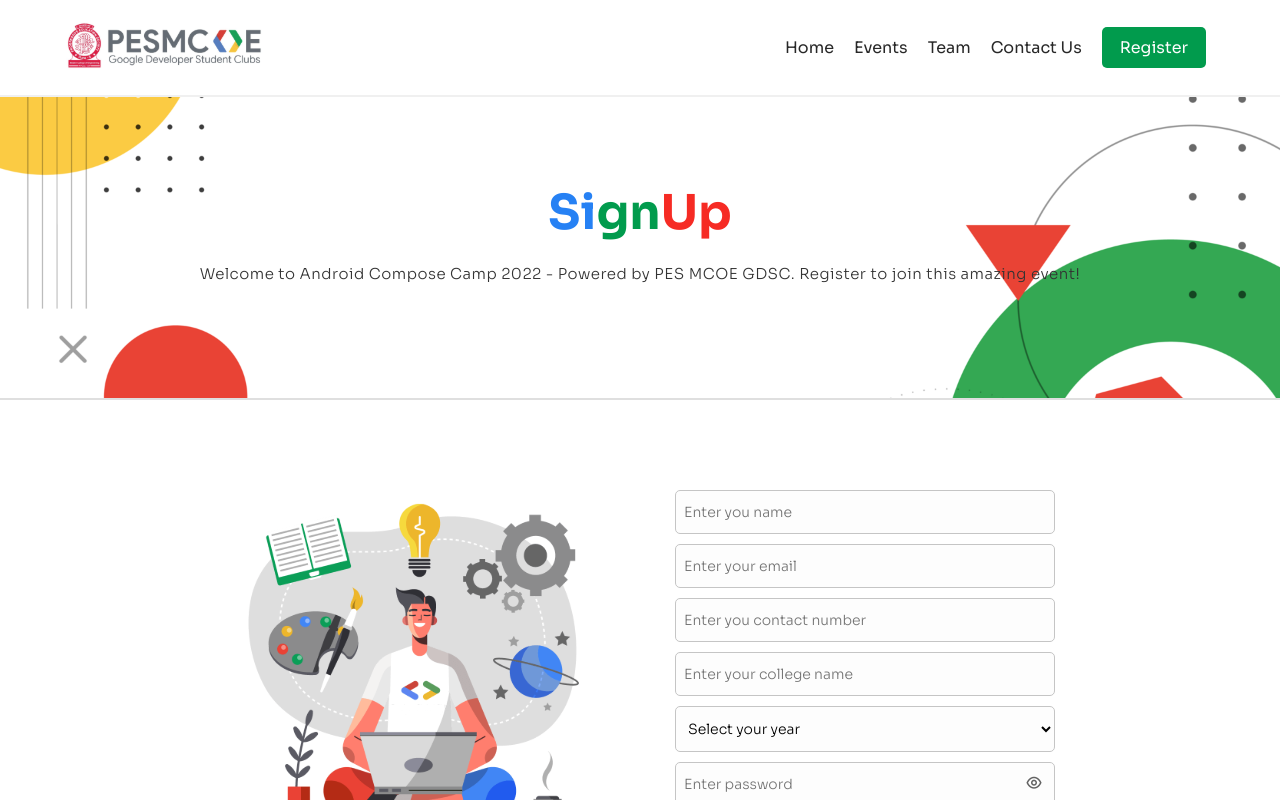
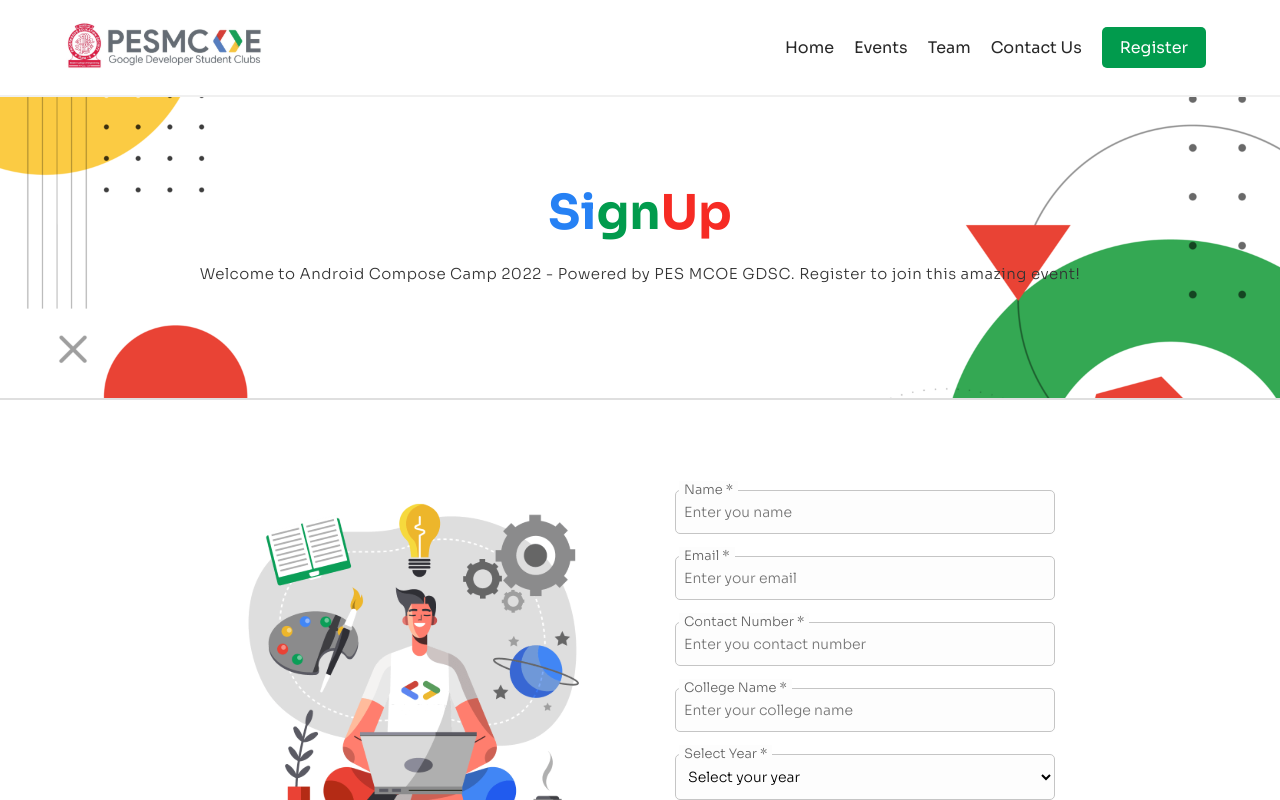
Before and after one commit to pruthvii09/gdsc-frontend, a React (Create React App) app: page /signup in a window 1280 px wide. Shown: the top 800 px of the page. Built offline with nearby package versions, Linux system fonts and the light colour scheme.

Commit message:
after form change

```diff
--- a/src/Styles/pages/signup/Signup.module.css
+++ b/src/Styles/pages/signup/Signup.module.css
@@ -60,6 +60,8 @@
 
 .container .field {
   margin: 10px 10px;
+  position: relative;
+  margin-bottom: 22px !important;
 }
 
 .field input[type='text'],
@@ -83,6 +85,17 @@
   margin-bottom: 5px !important;
   text-align: left !important;
   margin-top: 0px !important;
+}
+
+.field b {
+  font-weight: 300;
+  font-size: 13px;
+  color: #636363;
+  position: absolute;
+  top: -9px;
+  left: 4px;
+  background: #fdfdfd;
+  padding: 0px 5px;
 }
 
 .field p span {
--- a/src/pages/login/index.js
+++ b/src/pages/login/index.js
@@ -40,8 +40,12 @@
 
     if (data?.email?.length <= 0) {
       setEmptyFields((emptyFields) => [...emptyFields, 'email']);
+      setError('Please enter email!');
+      setShowError(true);
     } else if (data?.password?.length <= 0) {
       setEmptyFields((emptyFields) => [...emptyFields, 'password']);
+      setError('Please enter password!');
+      setShowError(true);
     } else {
       const response = await fetch(
         `${process.env.REACT_APP_BACKEND_URI}/api/users/login`,
@@ -53,21 +57,16 @@
           body: JSON.stringify({ ...data }),
         }
       );
-
       const json = await response.json();
-
       if (response.ok) {
-        console.log(json);
         localStorage.setItem('user', JSON.stringify(json));
         setData({
           email: '',
           password: '',
         });
-
         setTimeout(() => {
           dispatch({ type: 'LOGIN', payload: json });
         }, 4000);
-
         setOpenDialog(true);
       }
       if (!response.ok) {
@@ -98,6 +97,7 @@
         <div className={styles.form} style={{ marginTop: '90px' }}>
           <div>
             <div className={styles.field}>
+              <b>Email *</b>
               <input
                 type="email"
                 placeholder="Enter your email"
@@ -109,6 +109,7 @@
               />
             </div>
             <div className={`${styles.field} ${styles.password_field}`}>
+              <b>Password *</b>
               <input
                 type={showPassword ? 'text' : 'password'}
                 placeholder="Enter password"
--- a/src/pages/profile/index.js
+++ b/src/pages/profile/index.js
@@ -30,11 +30,10 @@
       const json = await response.json();
 
       if (response.ok) {
-        console.log(json);
         setData(json);
       }
       if (!response.ok) {
-        console.log(json.error);
+        // console.log(json.error);
       }
     };
 
--- a/src/pages/signup/index.js
+++ b/src/pages/signup/index.js
@@ -60,16 +60,24 @@
       setEmptyFields([...emptyFields, 'name']);
     } else if (data?.email?.length <= 0) {
       setEmptyFields((emptyFields) => [...emptyFields, 'email']);
+      setError('Please enter email!');
+      setShowError(true);
     } else if (data?.contact?.length !== 10) {
       setEmptyFields((emptyFields) => [...emptyFields, 'contact']);
       setError('Contact number must be at exacty 10 digits long!');
       setShowError(true);
     } else if (data?.college?.length <= 0) {
+      setError('Please enter college name!');
+      setShowError(true);
       setEmptyFields((emptyFields) => [...emptyFields, 'college']);
     } else if (data?.year?.length <= 0) {
+      setError('Please select year!');
+      setShowError(true);
       setEmptyFields((emptyFields) => [...emptyFields, 'year']);
     } else if (data?.password?.length <= 0) {
       setEmptyFields((emptyFields) => [...emptyFields, 'password']);
+      setError('Please enter password!');
+      setShowError(true);
     } else if (!data?.quizCategory?.length >= 1) {
       setError('Please select at one catgory for quiz!');
       setShowError(true);
@@ -84,12 +92,9 @@
           body: JSON.stringify({ ...data }),
         }
       );
-
       const json = await response.json();
-
       if (response.ok) {
         localStorage.setItem('user', JSON.stringify(json));
-
         setData({
           name: '',
           email: '',
@@ -99,11 +104,9 @@
           password: '',
           quizCategory: [],
         });
-
         setTimeout(() => {
           dispatch({ type: 'LOGIN', payload: json });
         }, 4000);
-
         setOpenDialog(true);
       }
       if (!response.ok) {
@@ -135,6 +138,7 @@
         <div className={styles.form}>
           <div>
             <div className={styles.field}>
+              <b>Name *</b>
               <input
                 type="text"
                 placeholder="Enter you name"
@@ -146,6 +150,7 @@
               />
             </div>
             <div className={styles.field}>
+              <b>Email *</b>
               <input
                 type="email"
                 placeholder="Enter your email"
@@ -157,6 +162,7 @@
               />
             </div>
             <div className={styles.field}>
+              <b>Contact Number *</b>
               <input
                 type="text"
                 placeholder="Enter you contact number"
@@ -168,6 +174,7 @@
               />
             </div>
             <div className={styles.field}>
+              <b>College Name *</b>
               <input
                 type="text"
                 placeholder="Enter your college name"
@@ -179,6 +186,7 @@
               />
             </div>
             <div className={styles.field}>
+              <b>Select Year *</b>
               <select
                 onChange={(e) => setData({ ...data, year: e.target.value })}
                 className={
@@ -195,6 +203,7 @@
               </select>
             </div>
             <div className={`${styles.field} ${styles.password_field}`}>
+              <b>Password *</b>
               <input
                 type={showPassword ? 'text' : 'password'}
                 placeholder="Enter password"
```
